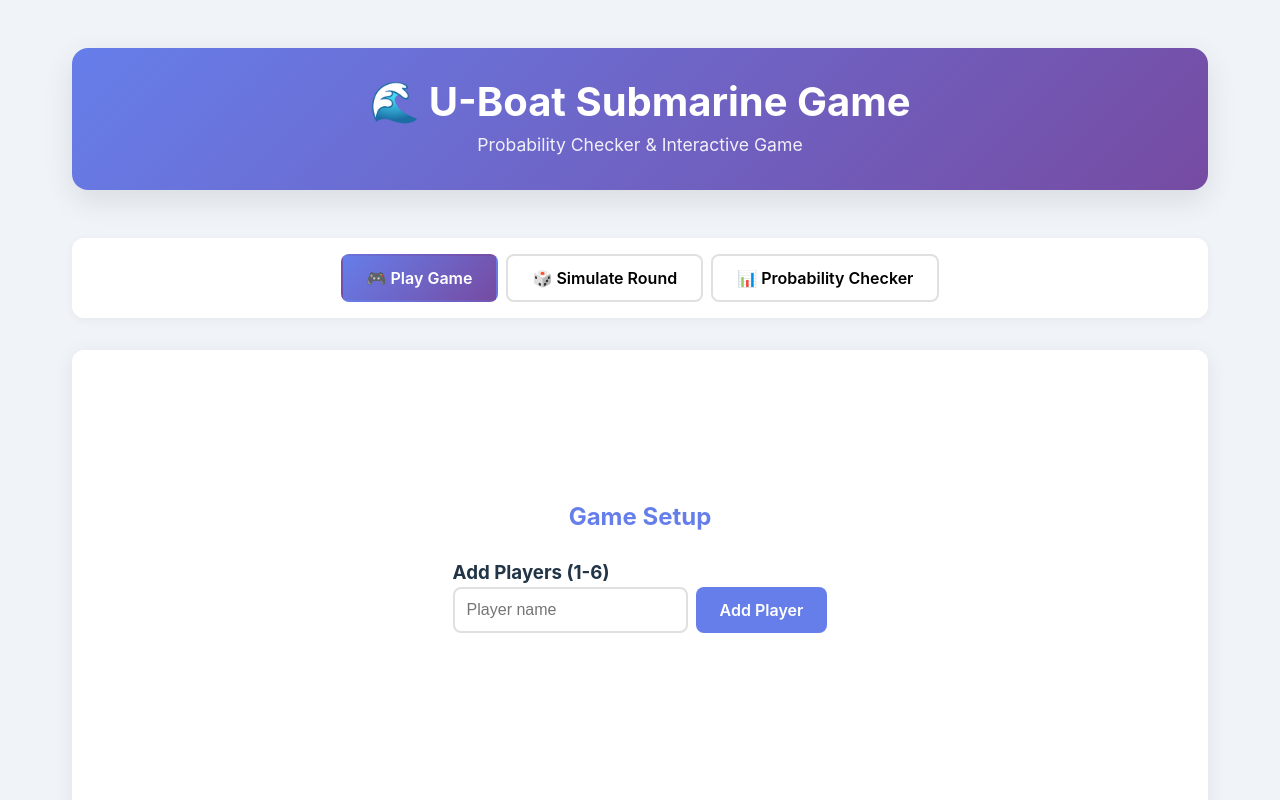
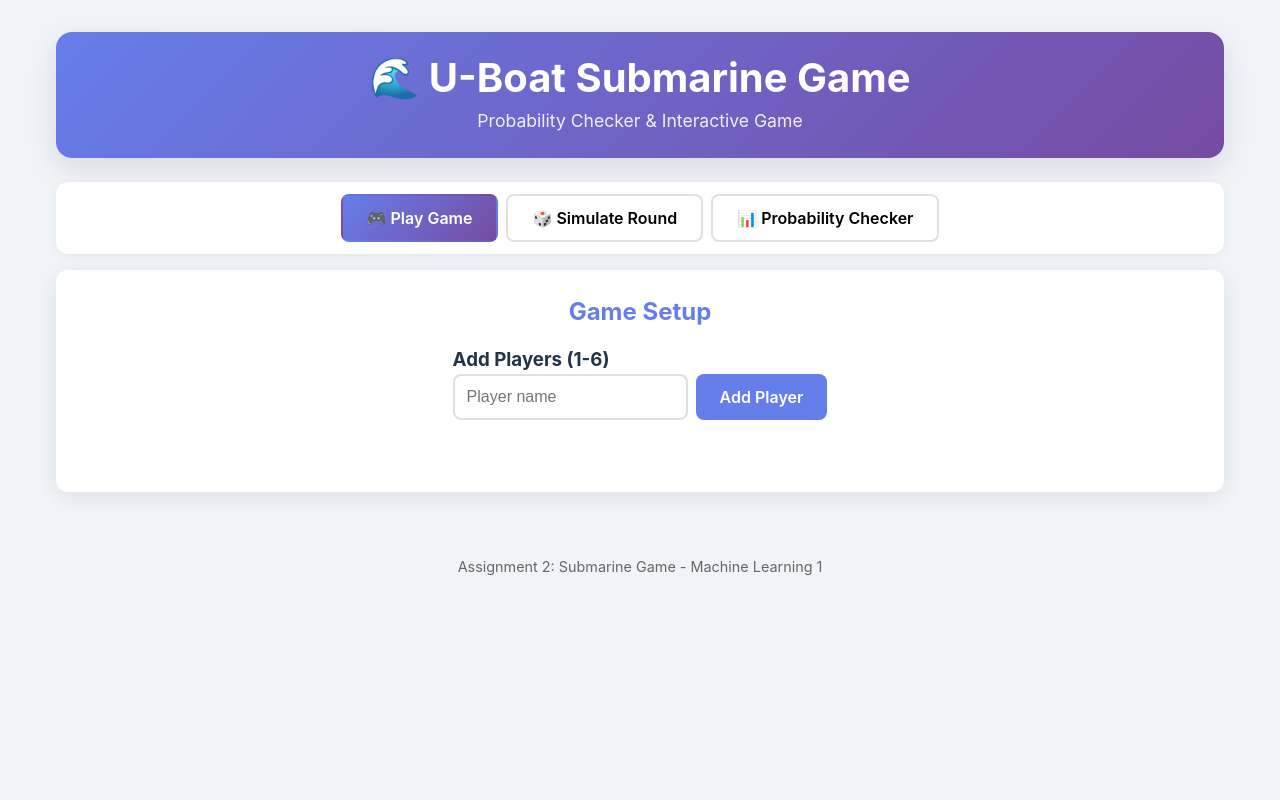
Before and after one commit to FredFraiche/AK-2, a React (Vite) app in the folder frontend/: page / in a window 1280 px wide. Built offline with nearby package versions, Linux system fonts and the light colour scheme.

Commit message:
Fix: Optimize viewport fit and prevent scroll jank - flexible layout, smooth scrolling, overscroll prevention

```diff
--- a/frontend/src/App.css
+++ b/frontend/src/App.css
@@ -16,67 +16,77 @@ html, body {
   width: 100%;
   height: 100%;
   overflow-x: hidden;
+  overscroll-behavior: none; /* Prevent scroll bounce */
 }
 
 body {
   min-height: 100vh;
   min-height: 100dvh; /* Dynamic viewport height for mobile */
-  display: flex;
-  justify-content: center;
-  align-items: center;
 }
 
 #root {
   width: 100%;
-  height: 100%;
+  min-height: 100vh;
+  min-height: 100dvh;
   max-width: 1400px;
   margin: 0 auto;
   padding: 1rem;
   display: flex;
   flex-direction: column;
+  overflow-y: auto;
+  overflow-x: hidden;
+  -webkit-overflow-scrolling: touch; /* Smooth scrolling on iOS */
 }
 
 .App {
   max-width: 1200px;
   width: 100%;
   margin: 0 auto;
-  padding: 2rem;
+  padding: 1rem;
   flex: 1;
   display: flex;
   flex-direction: column;
+  min-height: 0; /* Allow flex children to shrink */
 }
 
 header {
   text-align: center;
-  margin-bottom: 3rem;
-  padding: 2rem;
+  margin-bottom: 1.5rem;
+  padding: 1.5rem;
   background: linear-gradient(135deg, #667eea 0%, #764ba2 100%);
   color: white;
   border-radius: 16px;
   box-shadow: 0 10px 30px rgba(0, 0, 0, 0.1);
+  flex-shrink: 0;
 }
 
 header h1 {
-  font-size: 2.5rem;
+  font-size: clamp(1.5rem, 4vw, 2.5rem);
   margin-bottom: 0.5rem;
 }
 
 header p {
-  font-size: 1.1rem;
+  font-size: clamp(0.9rem, 2vw, 1.1rem);
   opacity: 0.9;
 }
 
 .probability-checker {
   background: white;
-  padding: 2rem;
+  padding: 1.5rem;
   border-radius: 12px;
   box-shadow: 0 4px 20px rgba(0, 0, 0, 0.08);
+  flex: 1;
+  display: flex;
+  flex-direction: column;
+  overflow-y: auto;
+  min-height: 0;
 }
 
 .probability-checker h2 {
-  font-size: 2rem;
-  margin-bottom: 1.5rem;
+  font-size: clamp(1.5rem, 3vw, 2rem);
+  margin-bottom: 1rem;
   color: #667eea;
+  flex-shrink: 0;
 }
 
 .input-section {
@@ -243,13 +253,14 @@ footer {
 .tab-nav {
   display: flex;
   gap: 0.5rem;
-  margin-bottom: 2rem;
+  margin-bottom: 1rem;
   background: white;
-  padding: 1rem;
+  padding: 0.75rem;
   border-radius: 12px;
   box-shadow: 0 2px 10px rgba(0, 0, 0, 0.05);
   justify-content: center;
   flex-wrap: wrap;
+  flex-shrink: 0;
 }
 
 .tab-nav button {
@@ -277,16 +288,21 @@ footer {
 /* Game Play Styles */
 .game-play {
   background: white;
-  padding: 2rem;
+  padding: 1.5rem;
   border-radius: 12px;
   box-shadow: 0 4px 20px rgba(0, 0, 0, 0.08);
-  min-height: 400px;
+  flex: 1;
+  display: flex;
+  flex-direction: column;
+  overflow-y: auto;
+  min-height: 0;
 }
 
 .game-play h2 {
   color: #667eea;
-  margin-bottom: 1.5rem;
+  margin-bottom: 1rem;
   text-align: center;
+  flex-shrink: 0;
 }
 
 .player-setup {
@@ -613,21 +629,28 @@ footer {
 /* Game Simulator */
 .game-simulator {
   background: white;
-  padding: 2rem;
+  padding: 1.5rem;
   border-radius: 12px;
   box-shadow: 0 4px 20px rgba(0, 0, 0, 0.08);
+  flex: 1;
+  display: flex;
+  flex-direction: column;
+  overflow-y: auto;
+  min-height: 0;
 }
 
 .game-simulator h2 {
   color: #667eea;
   margin-bottom: 0.5rem;
   text-align: center;
+  flex-shrink: 0;
 }
 
 .game-simulator > p {
   text-align: center;
   color: #666;
-  margin-bottom: 2rem;
+  margin-bottom: 1rem;
+  flex-shrink: 0;
 }
 
 .simulator-content {
@@ -926,13 +949,15 @@ footer {
   }
 }
 
-/* Center content vertically and horizontally */
-.game-play, .game-simulator, .probability-checker {
-  min-height: 60vh;
-  display: flex;
-  flex-direction: column;
-  justify-content: center;
-  width: 100%;
+/* Smooth scrolling and scroll optimization */
+* {
+  scroll-behavior: smooth;
+}
+
+/* Prevent layout shift during scroll */
+.results, .stats-grid, .prob-table {
+  will-change: auto;
+  contain: layout style paint;
 }
 
 /* Touch device optimization */
```
